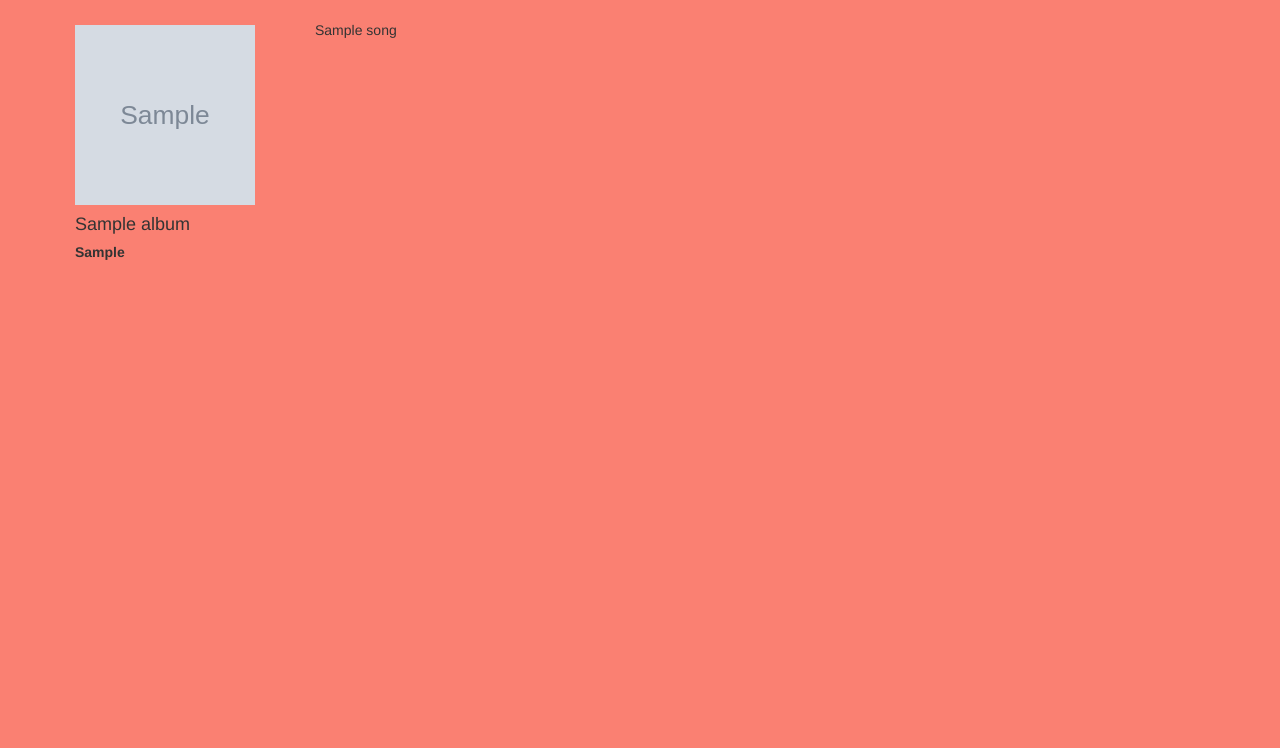
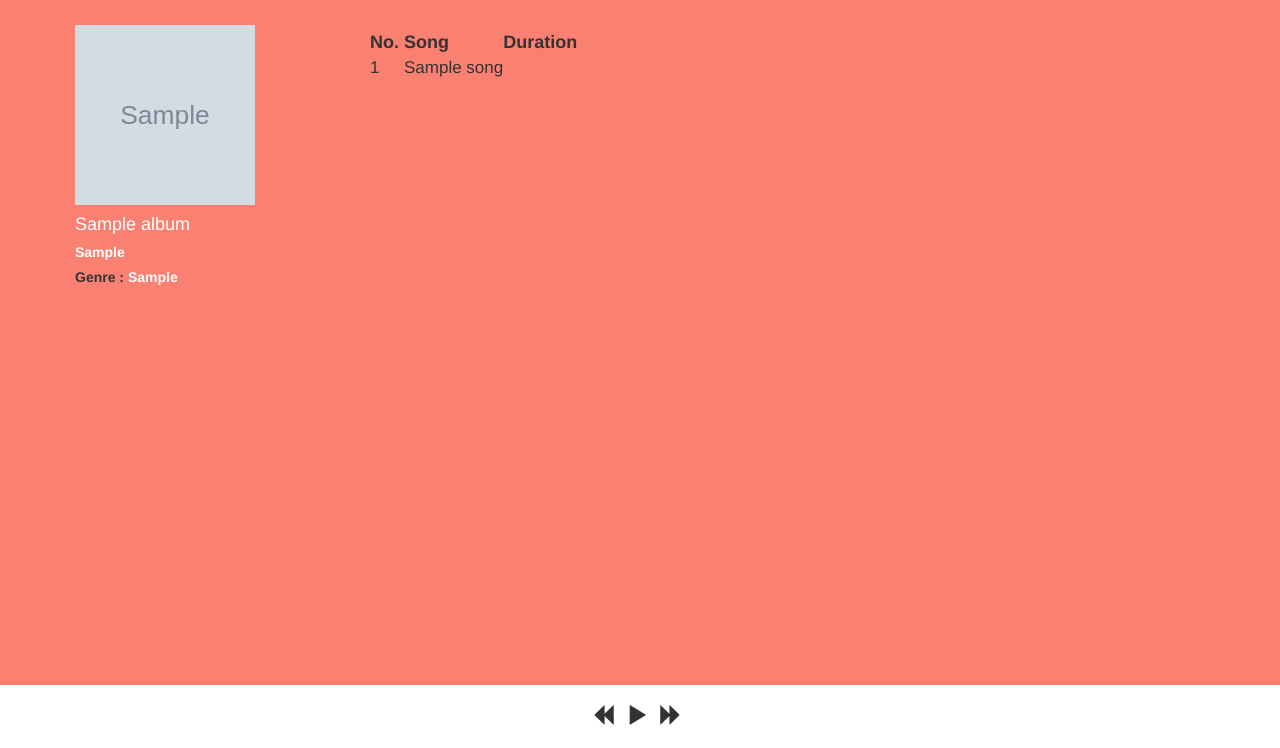
Before and after one commit to SyedHimaayath/Songify, a Django app: page /music/1/ in a window 1280 px wide. Shown: the part 52-800 px from the top of the page. Run offline with Django 3.2, Linux system fonts and the light colour scheme; tables that the repository leaves empty hold one stand-in row (values such as "Sample post"); grey boxes marked "Sample" are stand-in pictures; some libraries are stand-ins or nearby versions.

Commit message:
music buttons

```diff
--- a/music/static/css/basemain.css
+++ b/music/static/css/basemain.css
@@ -14,5 +14,36 @@ body{
 }
 .card-body>h5{
 	font-weight: bold;
-	margin:0px auto;
 }
+#songs_list{
+    margin-top:10px;
+}
+.album_title{
+	color: white;
+}
+.artist{
+	color: white;
+}
+.genre_head{
+	margin-top: 10px;
+}
+.genre_detail{
+	color: white;
+}
+th{
+	font-size: 18px;
+}
+td{
+	font-size: 17px;
+}
+.foot{
+	position: fixed;
+	bottom: 0;
+	width: 100%;
+	background-color: white;
+	text-align: center;
+	font-size: 22px;
+}
+.foot-in{
+	margin:2vh auto;
+}
--- a/music/templates/base.html
+++ b/music/templates/base.html
@@ -44,6 +44,14 @@
 {% block content %}
 {% endblock %}
 
+<div class="foot">
+  <div class="foot-in container">
+    <span class="glyphicon glyphicon-backward"></span>&nbsp;
+    <span class="glyphicon glyphicon-play"></span>&nbsp;
+    <span class="glyphicon glyphicon-forward"></span>&nbsp;
+  </div>
+</div>
+
 <script type="text/javascript" src="/static/js/jquery.js"></script>
 <script type="text/javascript" src="/static/js/bootstrap.min.js"></script>
 </body>
--- a/music/templates/detail.html
+++ b/music/templates/detail.html
@@ -6,19 +6,29 @@
 {% block content %}
     {% if album %}
         <div class="mainc container">
-            <div class="card col-xs-6 col-sm-3 col-md-2">
+            <div class="card col-xs-12 col-sm-3 col-md-2">
                 <img class="card-img-top" src="{{ album.logo }}" alt="Card image cap" height="180px" width="180px">
                 <div class="card-body">
-                    <h4 class="card-title">{{ album.album_title }}</h4>
-                    <h5>{{ album.artist }}</h5>
+                    <h4 class="card-title album_title">{{ album.album_title }}</h4>
+                    <h5 class="artist">{{ album.artist }}</h5>
+                    <h5 class="genre_head">Genre : <span class="genre_detail">{{ album.genre }}</span></h5>
               </div>
             </div>
-            <div class="col-md-8">
-            {% for i in album.song_set.all %}
-                <ul style="list-style:none;">
-                    <li>{{ i.song_title }}</li>
-                </ul>
-            {% endfor %}
+            <div id="songs_list" class="col-xs-12 col-sm-7 col-md-offset-1 col-md-8">
+                <table>
+                    <tr>
+                        <th>No.&nbsp;</th>
+                        <th>Song &nbsp;</th>
+                        <th>Duration</th>
+                    </tr>
+                {% for i in album.song_set.all %}
+                    <tr>
+                        <td>{{ forloop.counter }}</td>
+                        <td>{{ i.song_title }}</td>
+
+                    </tr>
+                {% endfor %}
+                </table>
             </div>
         </div>
     {% else %}
```
